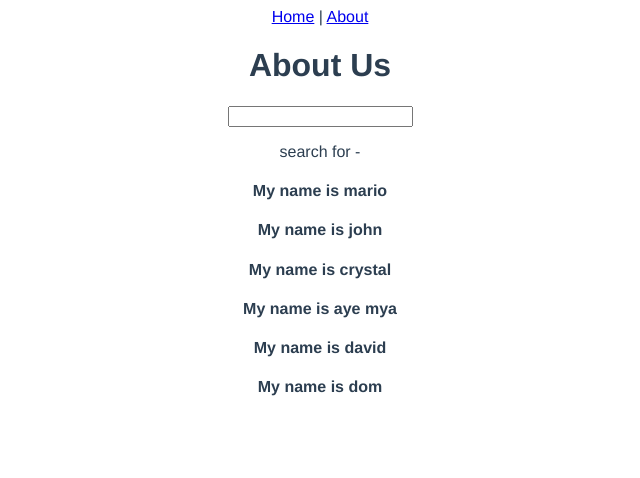
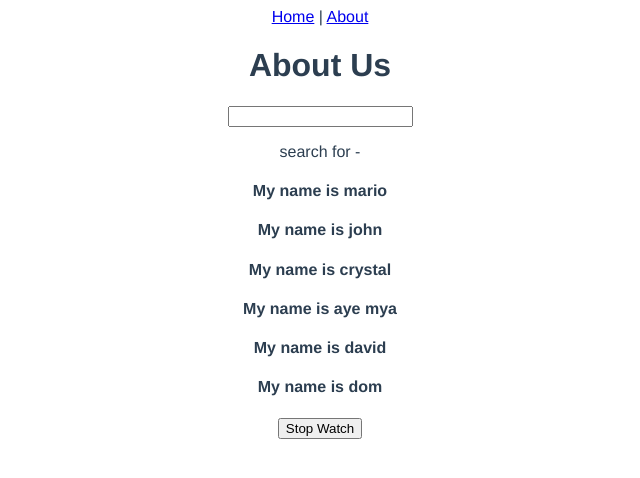
Before and after one commit to winwinchit1355/vue, a Vue app in the folder dojo-blog/: page /about in a window 1280 px wide. Shown: the top 478 px of the page, without its empty margins (320-960 px from the left). Built offline with nearby package versions, Linux system fonts and the light colour scheme.

Commit message:
watch and watchEffect

```diff
--- a/dojo-blog/src/views/AboutView.vue
+++ b/dojo-blog/src/views/AboutView.vue
@@ -6,19 +6,31 @@
         <div v-for="name in matchingNames" :key="name">
             <h4>My name is {{ name }}</h4>
         </div>
+        <button @click="handleClick">Stop Watch</button>
     </div>
 </template>
 <script>
-import { computed, ref } from 'vue';
+import { computed, ref, watch, watchEffect } from 'vue';
 export default {
     name: 'About',
     setup(){
         const search = ref('');
         const names = ref(['mario','john','crystal','aye mya','david','dom']);
+        const stopWatch = watch(search,() =>{
+            console.log('watch run');
+        });
+        const stopEffect = watchEffect(()=>{
+            console.log('watchEffect fun run',search.value);
+        })
         const matchingNames = computed(()=>{
             return names.value.filter((name)=>name.includes(search.value));
         });
-        return {names,search,matchingNames};
+        const handleClick = () =>{
+            stopWatch();
+            stopEffect();
+        }
+
+        return {names,search,matchingNames, handleClick};
     }
 }
 </script>
```
Also changed, not shown: dojo-blog/note.txt.
